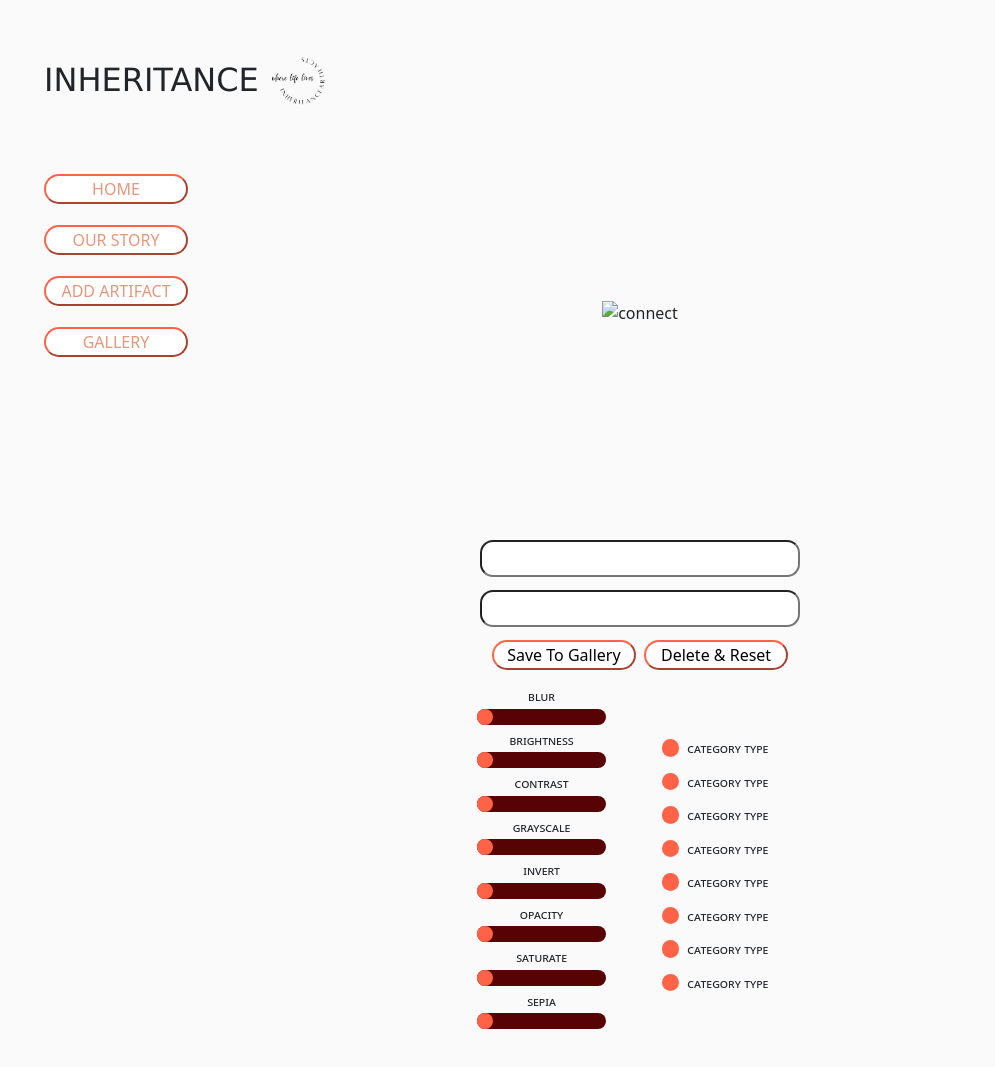
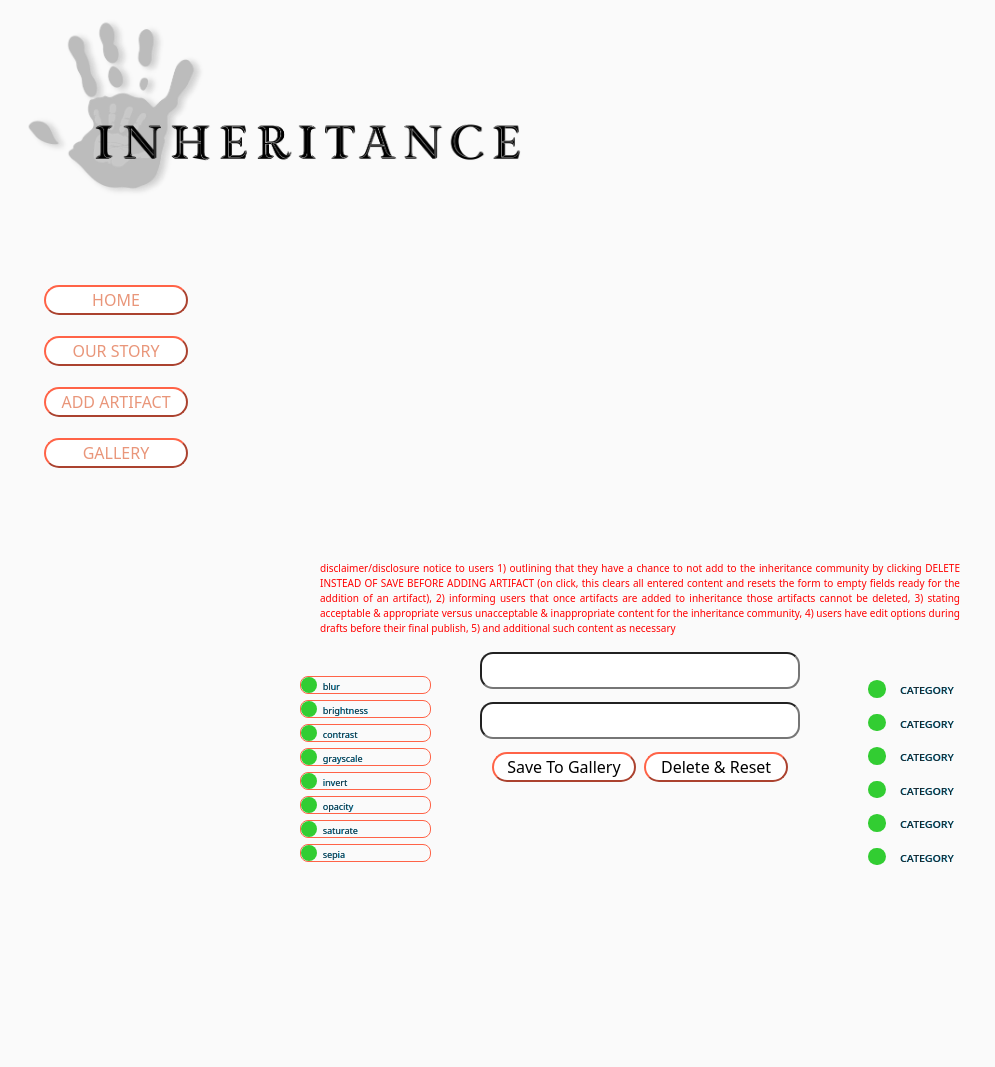
Before and after one commit to jasondoze/Inheritance-, a Django app: template inheritance/inheritanceapp/templates/editartifact.html in a window 1280 px wide. Shown: the whole page, without its empty margins (0-995 px from the left). After the commit the page ends 865 px from the top, so only its background shows below. Run offline with Django 3.2, Linux system fonts and the light colour scheme; the template is opened without the code that fills it: values that come from a table or form of the project are taken from there, others are empty; some libraries are stand-ins or nearby versions.

Commit message:
hid input and createdAt, added disclaimer/fineprint, dynamic random imgs wired, added browse & delete/reset btns, added custom title/tagline png & favicon, added uid above desc, added categories next to filters, and overall initial amped styles

```diff
--- a/inheritance/inheritanceapp/static/style.css
+++ b/inheritance/inheritanceapp/static/style.css
@@ -5,6 +5,8 @@ body {
   background-image: url("/static/cleanse.jpg") no-repeat;
   background-size: cover;
   z-index: -1;
+
+  margin-top: -5rem;
 }
 #landingPageAllContentButImgDiv {
   position: relative;
@@ -30,13 +49,7 @@ body {
   right: 2.313rem;
   bottom: -15.313rem;
 }
-#titleLogoDiv,
-h1#inheritanceTitle,
-img#inheritanceTitle {
-  display: inline;
-}
 button,
-#inheritanceTitle,
 #symbolicRelease,
 p#ourStoryIntroSentence,
 .ourStorySubHeads,
@@ -49,22 +62,12 @@ p#conceptParagraph {
 .ourStoryParagraphs {
   text-align: justify;
 }
-#emptyDivOnTopOfTitleLogo {
-  margin-bottom: 2.75rem;
-}
-#inheritanceTitle {
-  font-family: "Lucida Sans", "Lucida Sans Regular", "Lucida Grande",
-    "Lucida Sans Unicode", Geneva, Verdana, sans-serif;
-  font-size: xx-large;
-  margin-bottom: 1.375rem;
-  /* text-shadow: .048rem .048rem wheat; */
-}
 img#inheritanceLogo {
-  width: 3.563rem;
-  margin-left: -2.313rem;
-  margin-top: 0.688rem;
-  margin-bottom: 1.375rem;
-  /* filter: drop-shadow(.063rem .063rem wheat) */
+  width: 31.5rem;
+  margin-top: 6rem;
+  margin-left: 1.5rem;
+  margin-bottom: 2.375rem;
+  filter: drop-shadow(0.063rem 0.063rem whitesmoke);
 }
 
 /* NOT USING IN LIEU OF LOGO */
@@ -89,16 +92,19 @@ button > a {
 button:hover > a {
   color: tomato;
 }
+.galleryPageBrowseBtn,
 .galleryPageHomeBtn {
-  margin-bottom: 1.375rem;
+  display: block;
+}
+.galleryPageAddArtifactBtn {
+  margin-top: 2.5rem;
 }
 .editPgHomeBtn {
-  margin-bottom: -2.75rem;
-  margin-top: -31.25rem;
+  margin-bottom: -1.65rem;
 }
-.editPgGalleryBtn {
+/* .editPgGalleryBtn {
   margin-bottom: 2.938rem;
-}
+} */
 button#editArtifactUploadBtn {
   margin-right: -2.5rem;
 }
@@ -317,77 +331,108 @@ center form {
   margin-top: 0.05rem;
 }
 #editPageImageRender {
-  width: 75%;
-  margin-top: -25rem;
+  margin-top: -50rem;
+
+  position: absolute;
+  left: 0;
+  z-index: -44;
+  width: 100%;
+}
+#addArtifactDisclaimerInfo {
+  color: red;
+  font-size: x-small;
+  text-align: justify;
+  width: 100%;
+}
+#addArtifactDisclaimerInfo:hover {
+  color: limegreen;
+  font-size: small;
+  padding: 1.3rem;
+  border: 0.0313rem solid white;
+  background-color: whitesmoke;
+  transform: scale(1.45);
+  transition: all 3s;
+  width: 100%;
 }
 label.filterLabels {
-  font-size: small;
+  text-shadow: 0.025rem 0.025rem deepskyblue;
+  font-size: xx-small;
   text-transform: lowercase;
-  font-variant: small-caps;
+  margin-left: 1.45rem;
+  margin-top: 0.2rem;
 
-  display: flex;
+  /* CODE BELOW FOR WHAT IS NOW PLACEHOLDER FOR FILTERS */
+  /* font-variant: small-caps; */
+  /* display: flex;
   flex-wrap: wrap;
-  justify-content: center;
+  justify-content: center; */
 }
-
 /* CODE BELOW CHANGES COLOR OF BACKGROUND NOT CIRCULAR SLIDER ELEMENT */
 input[type="range"] {
   -webkit-appearance: none;
-  background-color: rgb(87, 3, 3);
+  background-color: transparent;
+  border: 0.025rem solid tomato;
   border-radius: 0.5rem;
   outline: none;
 }
 input[type="range"]::-webkit-slider-thumb {
-  /* CODE LINE BEFORE REQUIRED TO NOT DISPLAY SLIDERS BEFORE SUBSEQUENT THEN ADDS SLIDERS BACK IN; NOTE MAY NOT WORK IN MOZILLA DESPITE ADD ABOVE */
+  /* CODE LINE BEFORE (APPEARANCE) REQUIRED TO NOT DISPLAY SLIDERS BEFORE SUBSEQUENT THEN ADDS SLIDERS BACK IN; NOTE MAY NOT WORK IN MOZILLA DESPITE ADD ABOVE */
   -webkit-appearance: none;
-  border: 0.2rem solid tomato;
+  /* border: 0.2rem solid darksalmon; */
   border-radius: 50%;
   height: 1rem;
   width: 1rem;
-  background-color: tomato;
+  background-color: limegreen;
+  text-shadow: 0.025rem 0.025rem limegreen;
+}
+/* FOLLOWING 2 CODE BLOCKS POSITION FILTER LABELS AS PLACEHOLDER TEXT */
+div.filtersDiv {
+  position: relative;
+  z-index: 1;
+}
+div.filtersDiv > label {
+  position: absolute;
+  z-index: -1;
 }
 .createdAtClass {
   display: none;
 }
 .allFiltersCategoriesRow {
-  margin-top: 4%;
-  margin-left: 15%;
-}
-.editPgFilterBtnsDiv {
-  margin-top: -1.5rem;
-  margin-bottom: 2rem;
+  width: 100%;
+  margin-left: auto;
+  margin-right: auto;
+
+  margin-top: -7rem;
 }
 .filtersDiv {
   text-align: center;
-}
-.form-check {
-  margin-left: -10rem;
+  margin-left: 7rem;
 }
 input.form-check-input#flexCheckDefault {
   border-radius: 50%;
   padding: 0.55rem;
-  border: black;
-  background-color: tomato;
-  margin-left: 10rem;
+  border: limegreen;
+  background-color: limegreen;
+  box-shadow: none;
 }
 input.form-check-input#flexCheckDefault:hover {
   transform: scale(1.5);
 }
 input.form-check-input#flexCheckDefault:focus {
-  background-color: rgb(87, 3, 3);
+  background-color: red;
 }
 .categoriesDiv {
-  margin-top: 3rem;
-  margin-left: -13rem;
+  margin-left: 20rem;
 }
 label.form-check-label {
   margin-left: 0.5rem;
   margin-bottom: 0.5rem;
   font-variant: small-caps;
   font-size: small;
+  text-shadow: 0.025rem 0.025rem deepskyblue;
 }
 
-/* UNSURE IF WILL READD ADD ARTIFACT BTN */
+/* UNSURE IF WILL RE-ADD ADD ARTIFACT BTN */
 /* #addArtifactFormSubmitBtn {
     display: block;
     font-weight: bold;
--- a/inheritance/inheritanceapp/templates/editartifact.html
+++ b/inheritance/inheritanceapp/templates/editartifact.html
@@ -27,14 +27,23 @@
 <div id="addArtifactFormWrappingDiv">
   <center>
     <img src="{{ artifact.image.url}}" alt="connect" id="editPageImageRender" />
+    <p id="addArtifactDisclaimerInfo">
+      disclaimer/disclosure notice to users 1) outlining that they have a chance
+      to not add to the inheritance community by clicking DELETE INSTEAD OF SAVE
+      BEFORE ADDING ARTIFACT (on click, this clears all entered content and
+      resets the form to empty fields ready for the addition of an artifact), 2)
+      informing users that once artifacts are added to inheritance those
+      artifacts cannot be deleted, 3) stating acceptable & appropriate versus
+      unacceptable & inappropriate content for the inheritance community, 4)
+      users have edit options during drafts before their final publish, 5) and
+      additional such content as necessary
+    </p>
     <form method="post" enctype="multipart/form-data" id="editArtifactFormDiv">
       {% csrf_token %} {{ form }}
       <button type="submit" id="editArtifactUploadBtn">Save To Gallery</button>
       <button type="submit" id="editArtifactDeleteBtn">Delete & Reset</button>
     </form>
   </center>
-</div>
-
   <div class="container editPgFilterBtnsDiv">
     <div class="row allFiltersCategoriesRow">
       <div class="col-md filterCategoryDivs filtersDiv">
@@ -145,7 +154,7 @@
             id="flexCheckDefault"
           />
           <label class="form-check-label" for="flexCheckDefault"
-          >category type</label
+            >category</label
           >
         </div>
         <div class="form-check">
@@ -156,7 +165,7 @@
             id="flexCheckDefault"
           />
           <label class="form-check-label" for="flexCheckDefault"
-          >category type</label
+            >category</label
           >
         </div>
         <div class="form-check">
@@ -167,7 +176,7 @@
             id="flexCheckDefault"
           />
           <label class="form-check-label" for="flexCheckDefault"
-          >category type</label
+            >category</label
           >
         </div>
         <div class="form-check">
@@ -178,7 +187,7 @@
             id="flexCheckDefault"
           />
           <label class="form-check-label" for="flexCheckDefault"
-          >category type</label
+            >category</label
           >
         </div>
         <div class="form-check">
@@ -189,7 +198,7 @@
             id="flexCheckDefault"
           />
           <label class="form-check-label" for="flexCheckDefault"
-          >category type</label
+            >category</label
           >
         </div>
         <div class="form-check">
@@ -200,30 +209,9 @@
             id="flexCheckDefault"
           />
           <label class="form-check-label" for="flexCheckDefault"
-          >category type</label
+            >category</label
           >
         </div>
-      <div class="form-check">
-        <input
-          class="form-check-input"
-          type="checkbox"
-          value=""
-          id="flexCheckDefault"
-        />
-        <label class="form-check-label" for="flexCheckDefault"
-          >category type</label
-        >
-      </div>
-      <div class="form-check">
-        <input
-          class="form-check-input"
-          type="checkbox"
-          value=""
-          id="flexCheckDefault"
-        />
-        <label class="form-check-label" for="flexCheckDefault"
-          >category type</label
-        >
       </div>
     </div>
   </div>
--- a/inheritance/inheritanceapp/templates/main.html
+++ b/inheritance/inheritanceapp/templates/main.html
@@ -19,12 +19,8 @@
      <script src="https://cdn.jsdelivr.net/npm/bootstrap@5.1.3/dist/js/bootstrap.min.js" integrity="sha384-QJHtvGhmr9XOIpI6YVutG+2QOK9T+ZnN4kzFN1RtK3zEFEIsxhlmWl5/YESvpZ13" crossorigin="anonymous"></script>
 
      <title>inheritance.artifacts</title>
+     <link rel="shortcut icon" type="image/png" href="{% static '/Inheritance_Hands_.png' %}">
 
-     <link rel="shortcut icon" type="image/png" href="{% static 'inheritance-logo.png' %}"/>
-
-     <link rel="stylesheet" href="{% static 'style.css' %}" />
-
-     <link rel="shortcut icon" type="image/png" href="{% static 'Inheritance_Hands.png' %}"/>
      <link rel="stylesheet" href="{% static 'style.css' %}" />
  </head>
  </head>
@@ -44,8 +40,9 @@
     </div> */ -->
      <div id="emptyDivOnTopOfTitleLogo"></div>
     <div id="titleLogoDiv">
-     <h1 id="inheritanceTitle">INHERITANCE</h1>
-     <img src="{% static 'inheritance-logo.png' %}"  alt="Inheritance Artifacts Logo" id="inheritanceLogo" />
+      <!-- Below h1 code replaced with custom title/tagline by JD -->
+     <!-- <h1 id="inheritanceTitle"></h1> -->
+     <img src="{% static '/Inheritance_Logo.png' %}"  alt="Inheritance Artifacts Logo" id="inheritanceLogo" />
      <!-- <h2 id="inheritanceTagline">where life lives</h2> -->
      <br/>
     </div>
```
Also changed, not shown: other parts of inheritance/inheritanceapp/static/style.css (+31 -6 lines), inheritance/inheritanceapp/templates/addartifact.html (+9 -14 lines), inheritance/inheritanceapp/templates/gallery.html (+7 -2 lines), inheritance/inheritanceapp/templates/landingpage.html (+10 -11 lines), inheritance/static/Inheritance_Logo.png (added), inheritance/static/cleanse.jpg (deleted), inheritance/static/favicon.png (deleted). Lines whose indentation alone changed are shown as unchanged.
